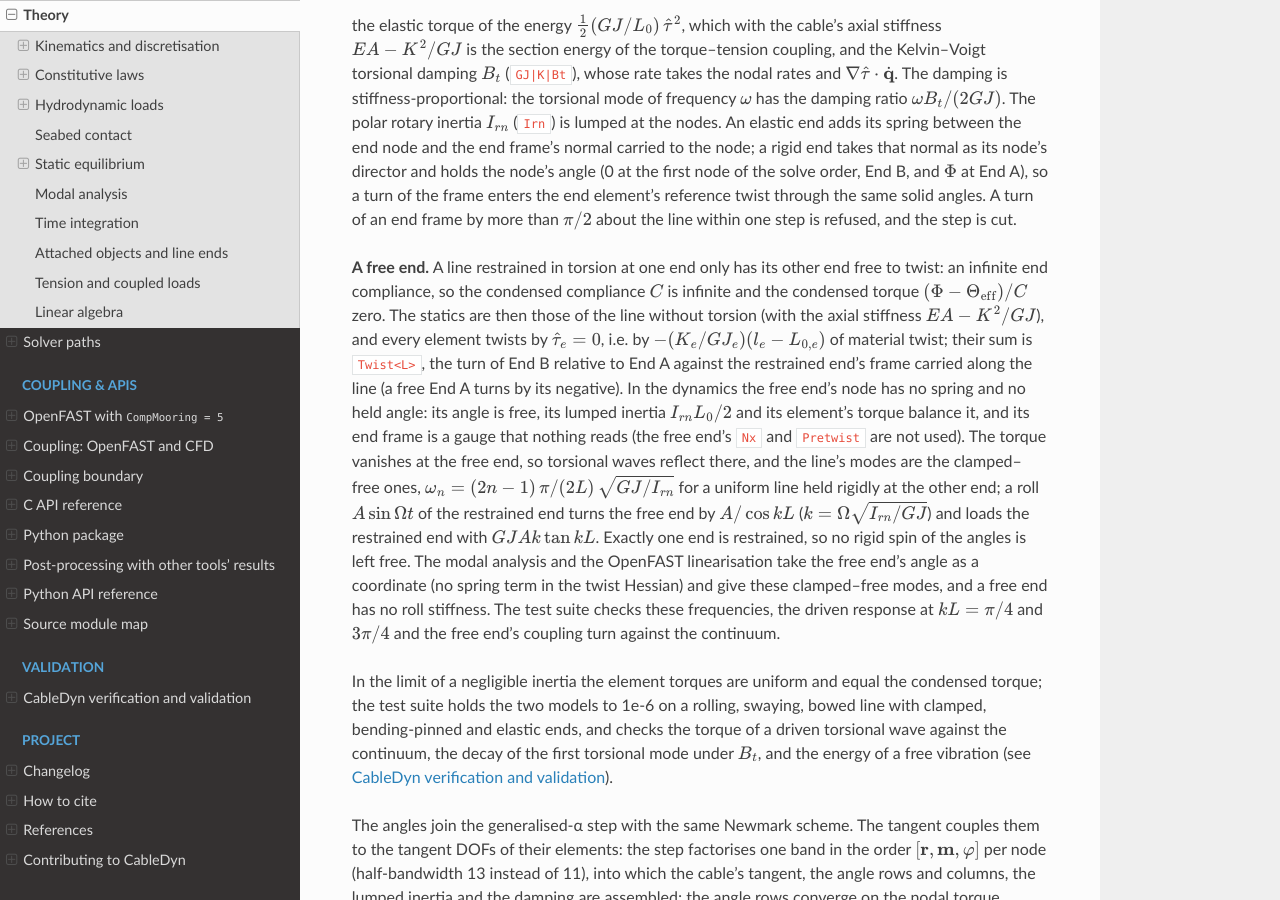
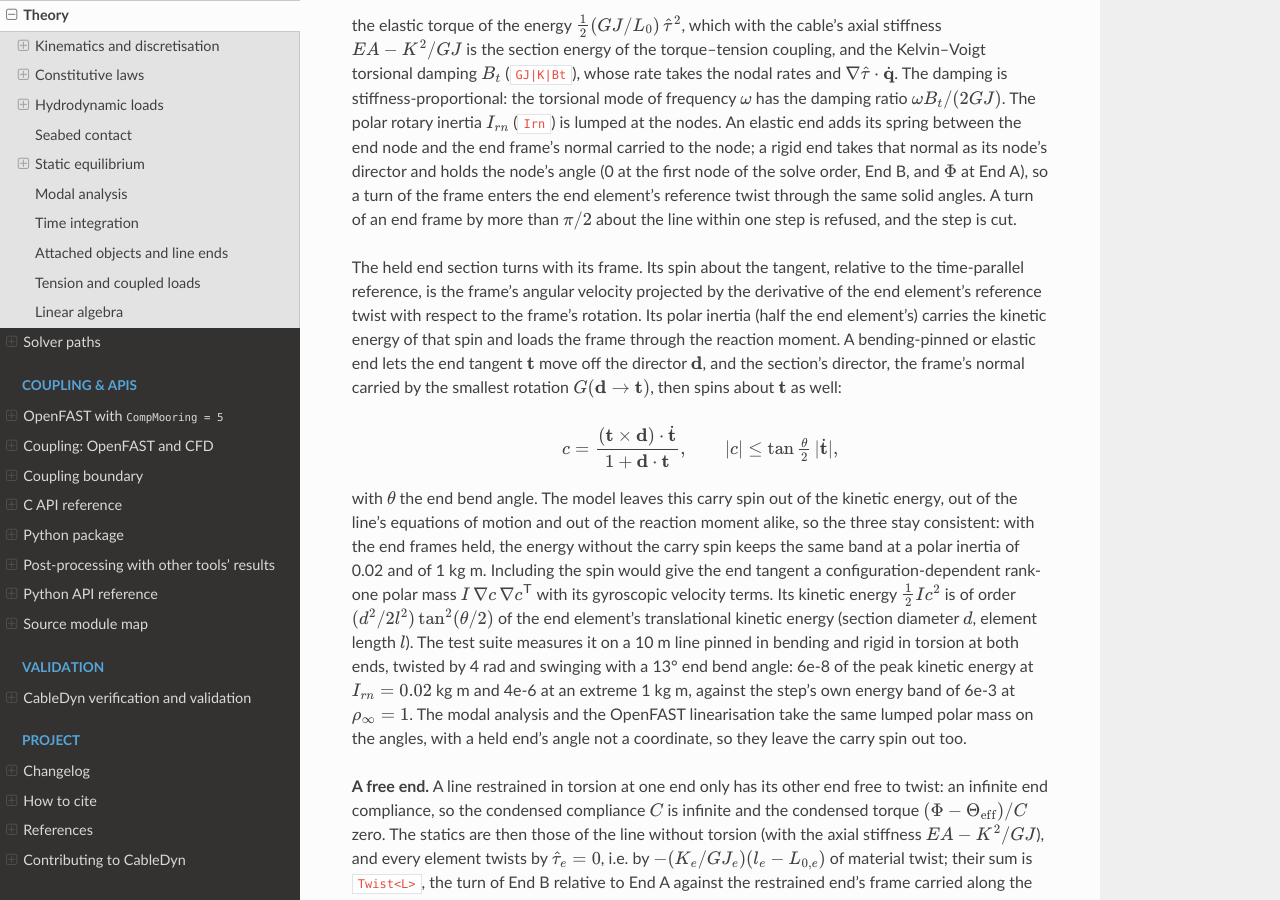
Before and after one commit to SMI-Lab-Inha/CableDyn, a Sphinx documentation site: the page built from doc/theory.rst, in a window 1280 px wide and 900 px high, scrolled down 10070 px. Built offline with Sphinx 7.4.7 and the Read the Docs theme 3.1.0, drawn with Linux system fonts in a browser that asks for light colours.

Commit message:
docs(torsion): the carry spin of a held end section, measured and left out
At an end held rigid in torsion but pinned or elastic in bending, the end
section's director is the frame's normal carried by the smallest rotation
G(d -> t) to the end tangent t. When t moves, that rotation spins about t
at c = (t x d).dt/dt / (1 + d.t), at most tan(theta/2) |dt/dt| for an end
bend angle theta (checked against a finite difference of G). The nodal
twist gives the held section's polar inertia (half the end element's)
the spin of the frame's turn only, in the kinetic energy and in the
support reaction; the carry spin is in neither, nor in the line's
equations of motion.

Including it would add a configuration-dependent rank-one polar mass on
the end tangent, I grad(c) grad(c)^T, with gyroscopic velocity terms, for
an energy of order (d^2 / 2 l^2) tan^2(theta/2) of the end element's
translational kinetic energy. It stays out, consistently in all three
places, and the theory says so.

New check in nodal_twist_dynamic (E pinned): a 10 m line pinned in
bending and rigid in torsion at both ends, twisted by 4 rad and swinging
with a 13 deg end bend angle at rho_inf = 1. The omitted energy, measured
from the end tangents' motion, is 6.1e-8 of the peak kinetic energy at
Irn = 0.02 kg m and 4.1e-6 at an extreme 1 kg m. The step's energy band
is 6.31e-3 and 6.34e-3 of E0 at the two inertias. The modal analysis and
the OpenFAST linearisation of torsion (#73) take the same lumped polar
mass on the angles, a held end's angle not a coordinate, so they leave
the carry spin out too.

Signed-off-by: Jae Hoon Seo <jaehoon.seo@inha.ac.kr>

```diff
--- a/doc/theory.rst
+++ b/doc/theory.rst
@@ -544,6 +544,34 @@ that normal as its node's director and holds the node's angle (0 at the first no
 order, End B, and :math:`\Phi` at End A), so a turn of the frame enters the end element's
 reference twist through the same solid angles. A turn of an end frame by more than
 :math:`\pi/2` about the line within one step is refused, and the step is cut.
+
+The held end section turns with its frame. Its spin about the tangent, relative to the
+time-parallel reference, is the frame's angular velocity projected by the derivative of the end
+element's reference twist with respect to the frame's rotation. Its polar inertia (half the end
+element's) carries the kinetic energy of that spin and loads the frame through the reaction
+moment. A bending-pinned or elastic end lets the end tangent :math:`\mathbf{t}` move off the
+director :math:`\mathbf{d}`, and the section's director, the frame's normal carried by the
+smallest rotation :math:`G(\mathbf{d} \to \mathbf{t})`, then spins about :math:`\mathbf{t}` as
+well:
+
+.. math::
+
+   c = \frac{(\mathbf{t} \times \mathbf{d})\cdot\dot{\mathbf{t}}}{1 + \mathbf{d}\cdot\mathbf{t}},
+   \qquad \lvert c\rvert \le \tan\tfrac{\theta}{2}\,\lvert\dot{\mathbf{t}}\rvert ,
+
+with :math:`\theta` the end bend angle. The model leaves this carry spin out of the kinetic
+energy, out of the line's equations of motion and out of the reaction moment alike, so the
+three stay consistent: with the end frames held, the energy without the carry spin keeps the
+same band at a polar inertia of 0.02 and of 1 kg m. Including the spin would give the end tangent
+a configuration-dependent rank-one polar mass :math:`I\,\nabla c\,\nabla c^{\mathsf T}` with its
+gyroscopic velocity terms. Its kinetic energy :math:`\tfrac12 I c^2` is of order
+:math:`(d^2/2l^2)\tan^2(\theta/2)` of the end element's translational kinetic energy (section
+diameter :math:`d`, element length :math:`l`). The test suite measures it on a 10 m line pinned
+in bending and rigid in torsion at both ends, twisted by 4 rad and swinging with a 13° end bend
+angle: 6e-8 of the peak kinetic energy at :math:`I_{rn} = 0.02` kg m and 4e-6 at an extreme
+1 kg m, against the step's own energy band of 6e-3 at :math:`\rho_\infty = 1`. The modal analysis
+and the OpenFAST linearisation take the same lumped polar mass on the angles, with a held end's
+angle not a coordinate, so they leave the carry spin out too.
 
 .. _theory-free-end:
 
```
Also changed, not shown: 1 other file.
